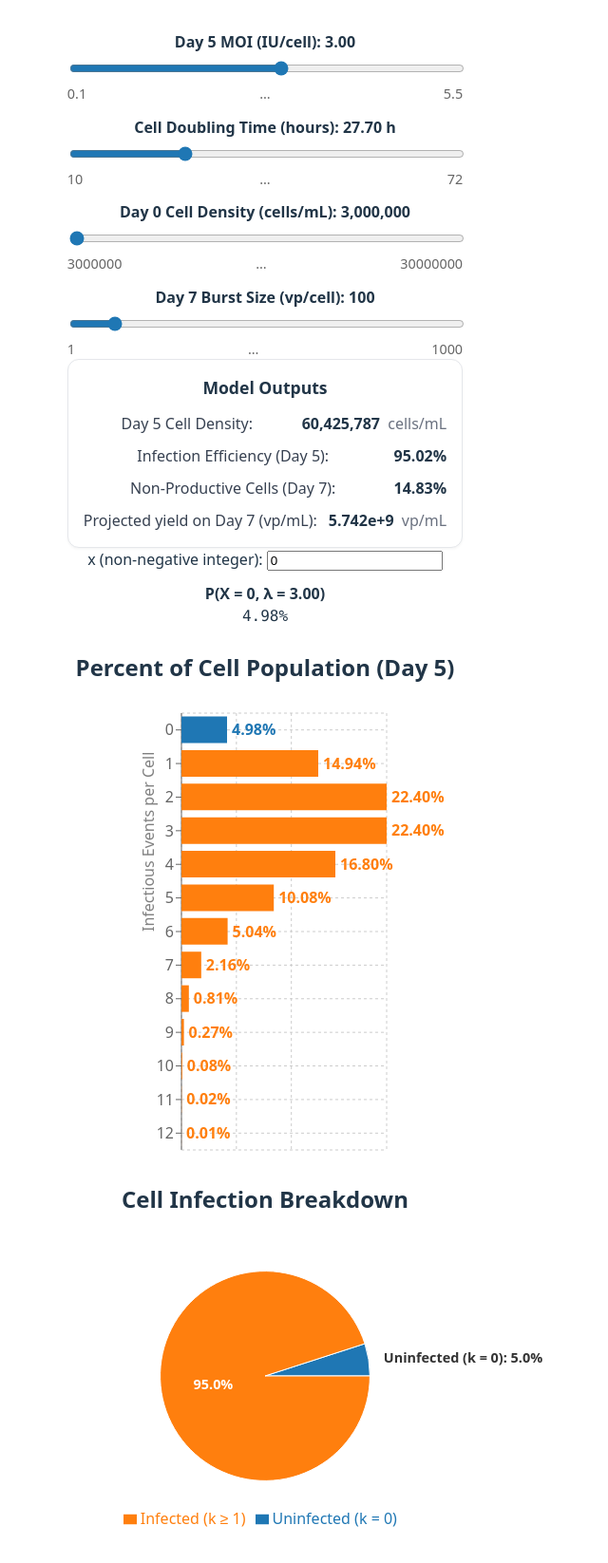
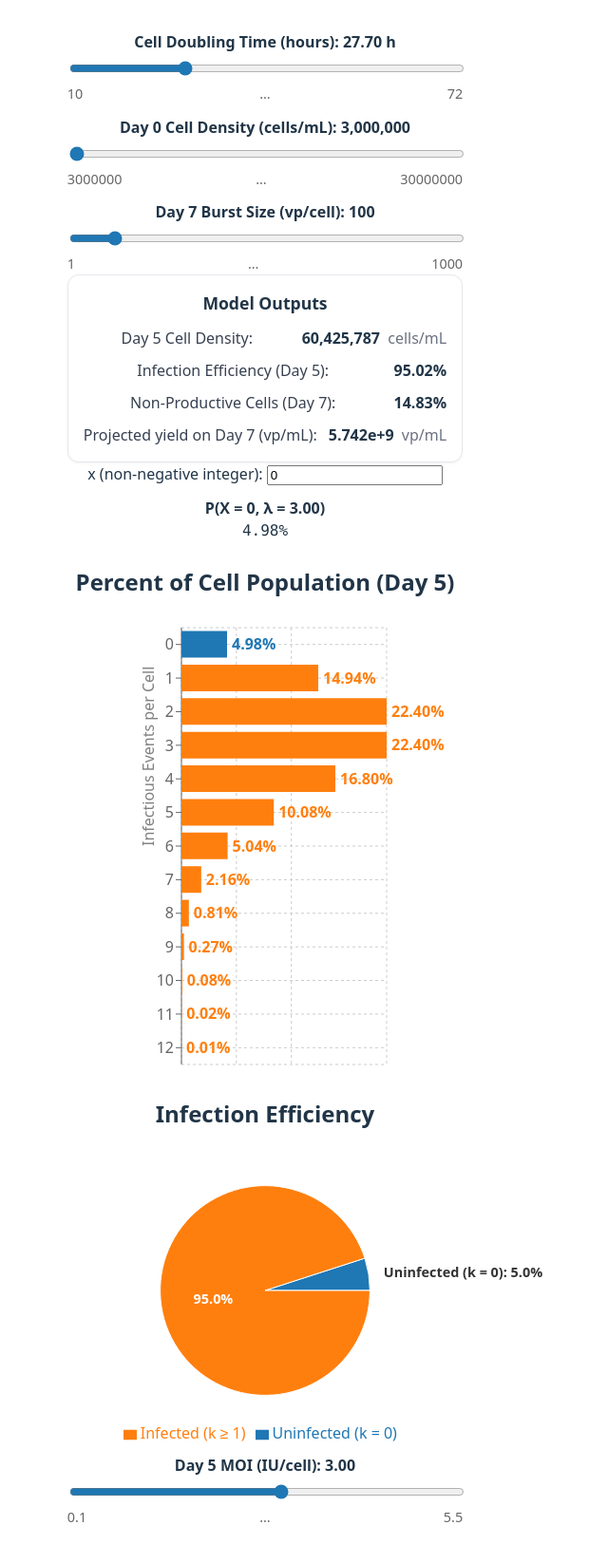
Before and after one commit to HiFiveJazz/Adenovirus-STR-Model, a React (Vite) app in the folder vite-electron-builder/packages/renderer/: page / in a window 1280 px wide. Shown: the top 1646 px of the page at 95% size, without its empty margins (361-1001 px from the left). Built offline with nearby package versions, Linux system fonts and the light colour scheme.

Commit message:
small change!

```diff
--- a/vite-electron-builder/packages/renderer/src/App.jsx
+++ b/vite-electron-builder/packages/renderer/src/App.jsx
@@ -77,15 +77,6 @@ export default function App() {
       {/* Controls */}
       <div style={{ display: 'grid', gap: 12, maxWidth: 720 }}>
         <InputField
-          label="Day 5 MOI (IU/cell)"
-          value={lambda}
-          onChange={setLambda}
-          min={0.1}
-          max={5.5}
-          step={0.05}
-          formatValue={(v) => v.toFixed(2)}
-        />
-        <InputField
           label="Cell Doubling Time (hours)"
           value={doubTime}
           onChange={setDoubTime}
@@ -128,7 +119,16 @@ export default function App() {
 
       {/* Visuals (driven by λ) */}
       <PoissonDemo lambda={lambda} defaultX={0} />
-      <PoissonPieChart lambda={lambda} title="Cell Infection Breakdown" />
+      <PoissonPieChart lambda={lambda} title="Infection Efficiency" />
+        <InputField
+          label="Day 5 MOI (IU/cell)"
+          value={lambda}
+          onChange={setLambda}
+          min={0.1}
+          max={5.5}
+          step={0.05}
+          formatValue={(v) => v.toFixed(2)}
+        />
     </>
   )
 }
```
